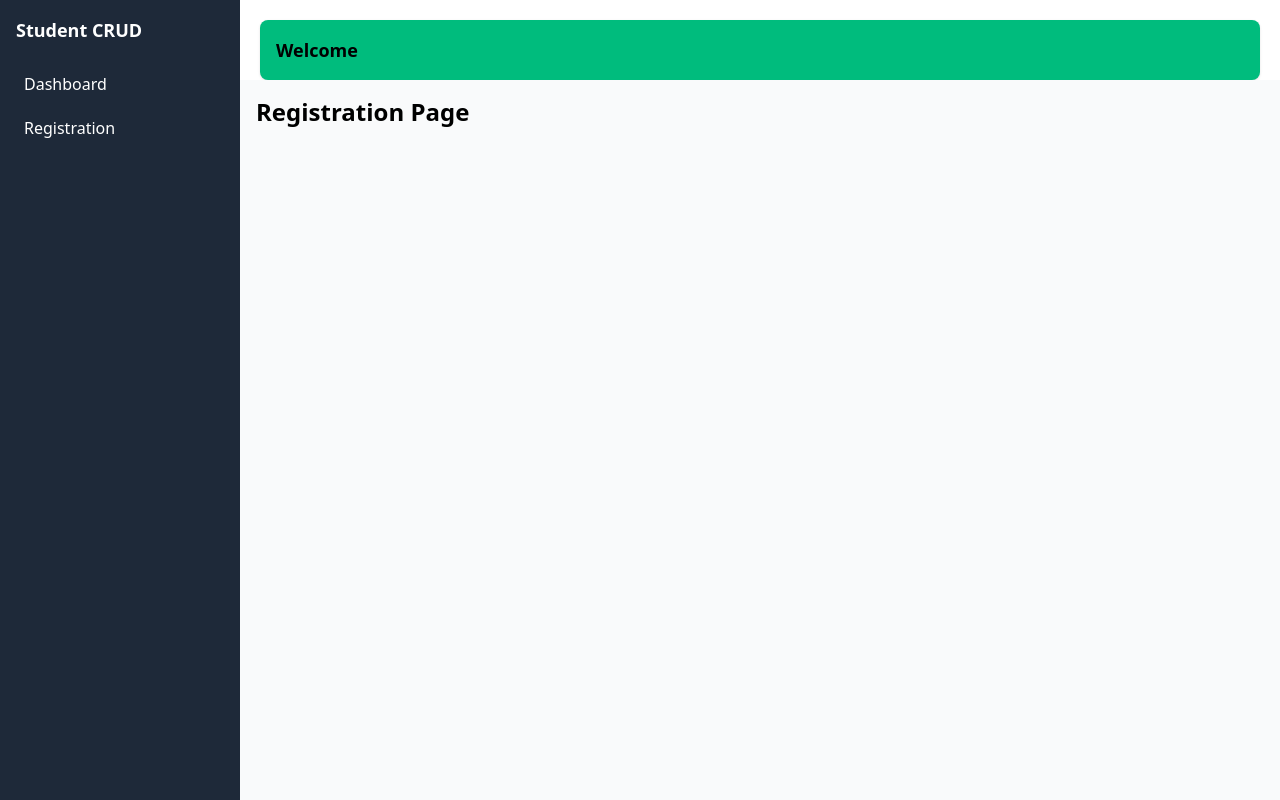
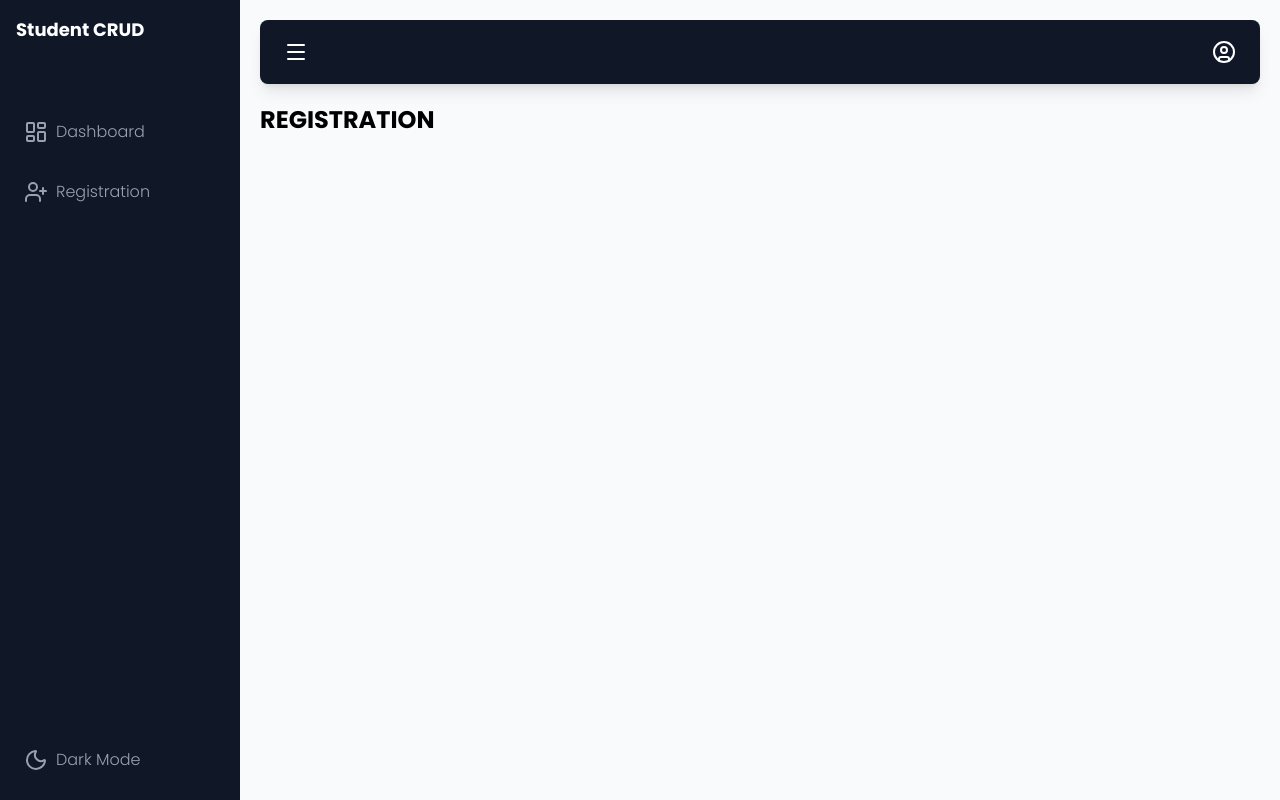
Before and after one commit to romano-ycoy/student-crud-app, a React (Vite) app in the folder student-crud-app/: page /registration in a window 1280 px wide. Built offline with nearby package versions, Linux system fonts and the light colour scheme.

Commit message:
Designed the top nav and side nav

```diff
--- a/student-crud-app/src/components/ui/Layout.jsx
+++ b/student-crud-app/src/components/ui/Layout.jsx
@@ -9,9 +9,9 @@ const Layout = () => {
             <Sidebar />
 
             {/* Main Component */}
-            <div className="flex flex-col flex-1">
+            <div className="px-5 flex flex-col flex-1 bg-gray-50">
                 <Navbar />
-                <main className="p-4 bg-gray-50 flex-1 overflow-auto">
+                <main className="bg-gray-50 flex-1 overflow-auto">
                     <Outlet />
                 </main>
             </div>
--- a/student-crud-app/src/components/ui/Navbar.jsx
+++ b/student-crud-app/src/components/ui/Navbar.jsx
@@ -1,7 +1,16 @@
+import { Menu, UserCircle } from "lucide-react";
+import Button from "./reusable/Button";
+
 const Navbar = () => {
     return (
-        <header className="bg-emerald-500 p-4 shadow-sm mt-5 mx-5 rounded-lg">
-            <h1 className="text-lg font-semibold">Welcome</h1>
+        <header className="my-5 flex justify-between items-center py-5 px-6 bg-gray-900 shadow-lg rounded-lg">
+           <Button className="cursor-pointer">
+            <Menu className="h-6 w-6 text-white"/>
+           </Button>
+
+           <Button className="cursor-pointer">
+            <UserCircle className="h-6 w-6 text-white"/>
+           </Button>
         </header>
     );
 };
--- a/student-crud-app/src/components/ui/Sidebar.jsx
+++ b/student-crud-app/src/components/ui/Sidebar.jsx
@@ -1,12 +1,31 @@
 import { Link } from "react-router-dom"
+import { LayoutDashboard, UserPlus, Moon } from "lucide-react";
 
 const Sidebar = () => {
     return (
-        <aside className="w-60 bg-gray-800 text-white p-4">
+        <aside className="flex flex-col gap-10 w-60 h-screen bg-gray-900 text-white p-4">
             <h2 className="text-lg font-bold mb-6">Student CRUD</h2>
-            <nav className="flex flex-col gap-3">
-                <Link to="/dashboard" className="hover:bg-gray-700 px-2 py-1 rounded">Dashboard</Link>
-                <Link to="/registration" className="hover:bg-gray-700 px-2 py-1 rounded">Registration</Link>
+            <nav className="flex flex-col gap-3 flex-1">
+
+                <Link
+                    to="/dashboard"
+                    className="flex items-center gap-2 px-2 py-3 rounded-xl font-light text-gray-400 hover:bg-gray-700 hover:text-white hover:font-normal active:opacity-50"
+                >
+                    <LayoutDashboard />
+                    Dashboard
+                </Link>
+
+                <Link
+                    to="/registration"
+                    className="flex items-center gap-2 px-2 py-3 rounded-xl font-light text-gray-400 hover:bg-gray-700 hover:text-white hover:font-normal active:opacity-50"
+                >
+                    <UserPlus />
+                    Registration
+                </Link>
+
+                <div className="flex items-center gap-2 px-2 py-3 rounded-xl font-light text-gray-400 hover:bg-gray-700 hover:text-white hover:font-normal active:opacity-50 mt-auto cursor-pointer">
+                    <Moon /> Dark Mode
+                </div>
             </nav>
         </aside>
     );
--- a/student-crud-app/src/index.css
+++ b/student-crud-app/src/index.css
@@ -2,6 +2,8 @@
 
 @theme {
     --font-poppins: "Poppins", sans-serif;
+};
+
+* {
+    font-family: Poppins;
 }
-
-;
--- a/student-crud-app/src/pages/Registration.jsx
+++ b/student-crud-app/src/pages/Registration.jsx
@@ -1,7 +1,7 @@
 const Registration = () => {
     return <div>
         <h1 className="text-2xl font-bold text-black">
-            Registration Page
+            REGISTRATION
         </h1>
     </div>
 };
```
